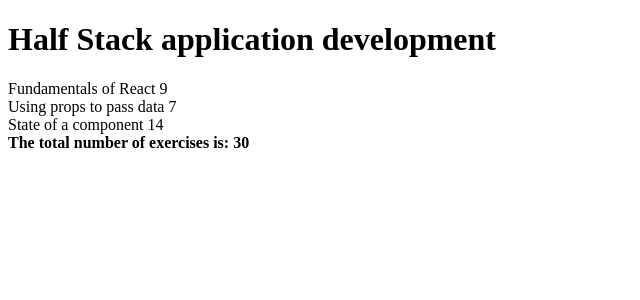
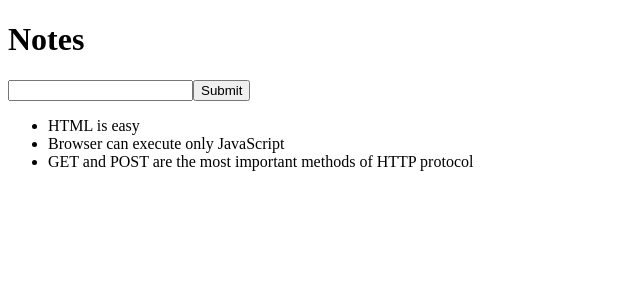
Before and after one commit to abishekh-manoharan/fullstackopen, a React (Create React App) app: page / in a window 1280 px wide. Shown: the top 300 px of the page, without its empty margins (0-640 px from the left). Built offline with nearby package versions, Linux system fonts and the light colour scheme.

Commit message:
added ability to add note

```diff
--- a/src/App.js
+++ b/src/App.js
@@ -1,31 +1,40 @@
+import { useState } from 'react'
 import Note from './components/Note'
-import { useState } from 'react'
-import Course from './components/Course'
 
-const App = () => {
-  const course = {
-    id: 1,
-    name: 'Half Stack application development',
-    parts: [
-      {
-        name: 'Fundamentals of React',
-        exercises: 9,
-        id: 1
-      },
-      {
-        name: 'Using props to pass data',
-        exercises: 7,
-        id: 2
-      },
-      {
-        name: 'State of a component',
-        exercises: 14,
-        id: 3
-      }
-    ]
+const App = (props) => {
+  const [notes, setNotes] = useState(props.notes)
+  const [newNote, setNewNote] = useState("")
+
+  const handleNewNoteSubmit = (e) => {
+    e.preventDefault()
+    const aNote = {
+      id: notes[notes.length-1].id+1,
+      content: newNote,
+      important: Math.random() < .50,
+    }
+    setNotes(notes.concat(aNote))
+
   }
 
-  return <Course course={course} />
+  const handleNoteChange = (e) => {
+    console.log(e.target.value)
+    setNewNote(e.target.value)
+  }
+
+  return (
+    <div>
+      <h1>Notes</h1>
+      <form onSubmit={handleNewNoteSubmit}>
+        <input onChange={handleNoteChange} name="note"/>
+        <button type='submit'>Submit</button>
+      </form>
+      <ul>
+        {notes.map(note =>
+          <Note key={note.id} note={note} />
+        )}
+      </ul>
+    </div>
+  )
 }
 
 export default App
```
